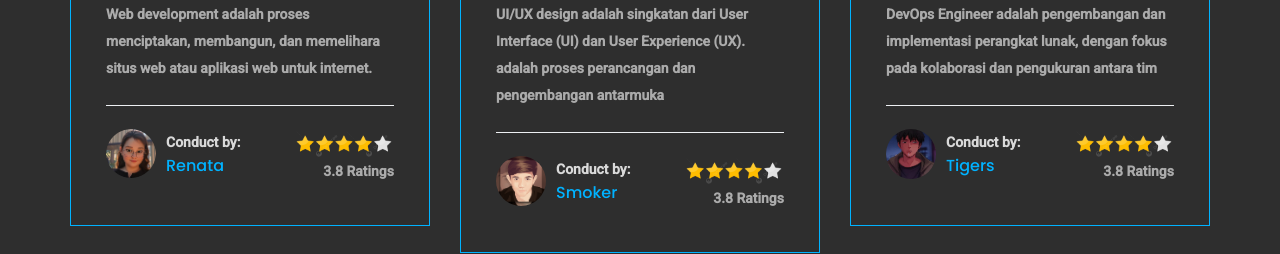
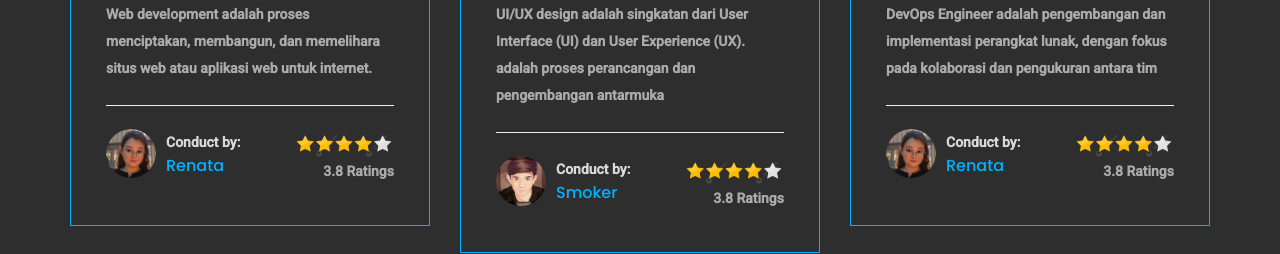
Before and after one commit to itsolution405/Bootcamp_Spesial_Team, a plain HTML site: page index.html in a window 1280 px wide. Shown: the part 3260-3514 px from the top of the page. Drawn offline with nearby package versions, Linux system fonts and the light colour scheme; a web font is replaced by a local one.

Commit message:
Update index.html

```diff
--- a/index.html
+++ b/index.html
@@ -307,10 +307,10 @@
                             </p>
                             <div class="author_info">
                                 <div class="author_img">
-                                    <img src="img/author/author_3.jpeg" class="rounded-circle" width="50px" />
+                                    <img src="img/author/author_1.png" class="rounded-circle" width="50px" />
                                     <div class="author_info_text">
                                         <p>Conduct by:</p>
-                                        <h5><a href="#">Tigers</a></h5>
+                                        <h5><a href="#">Renata</a></h5>
                                     </div>
                                 </div>
                                 <div class="author_rating">
```
